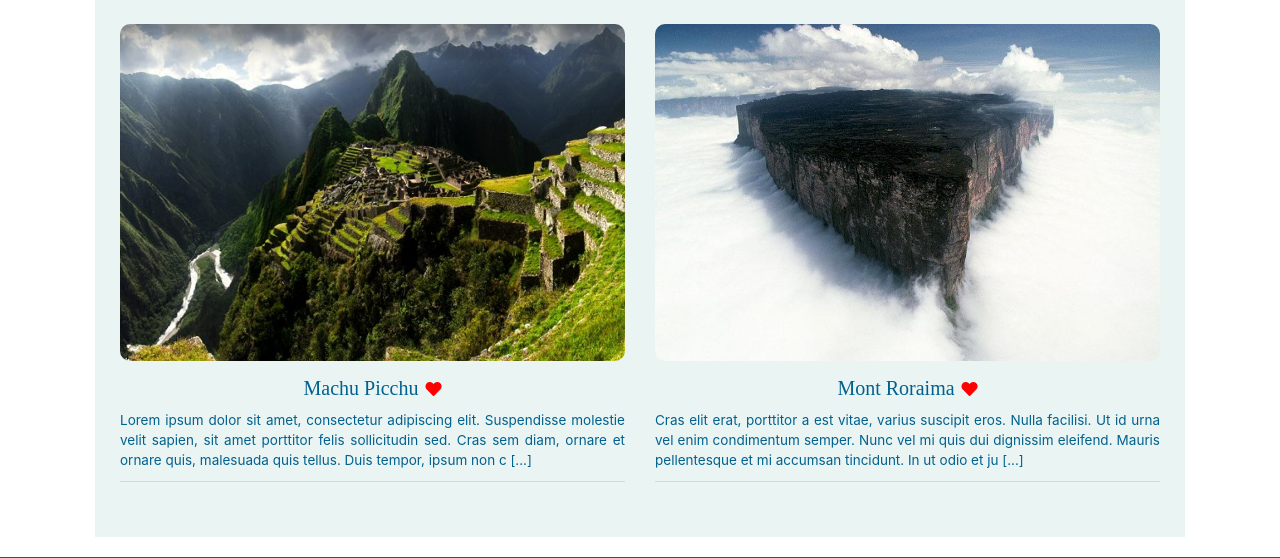
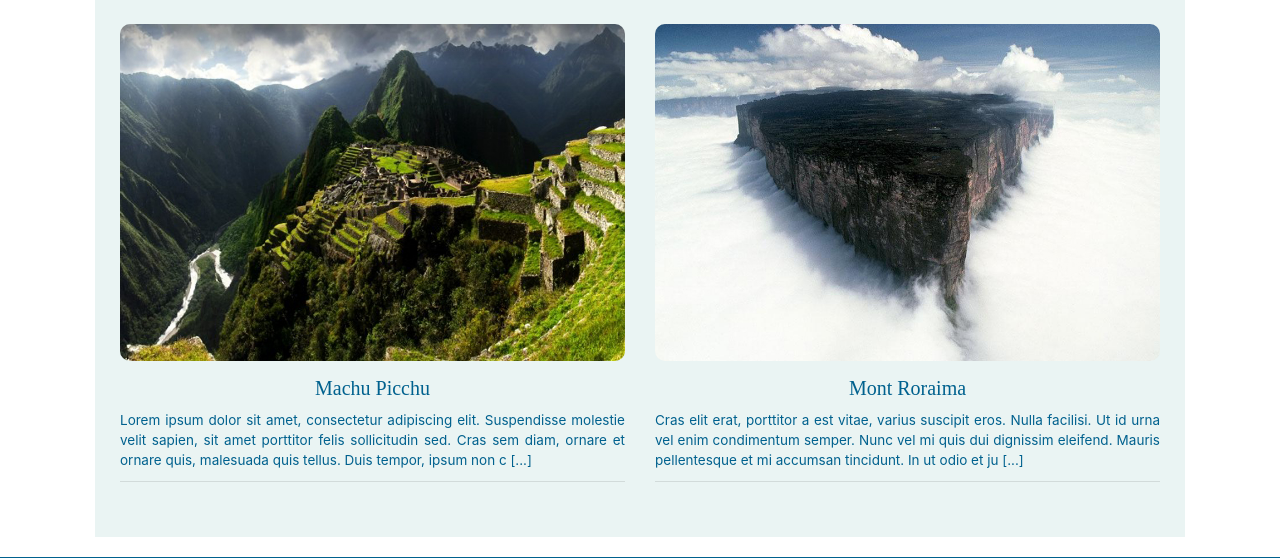
Before and after one commit to lampein/project5tech, a PHP site: page /category.php?id=1 in a window 1280 px wide. Shown: the part 311-869 px from the top of the page. Run offline with PHP 8.4, Linux system fonts and the light colour scheme; data comes from the database, SQL or seed files in the repository; some libraries are stand-ins or nearby versions; some web fonts are replaced.

Commit message:
redesign

```diff
--- a/category.phtml
+++ b/category.phtml
@@ -5,7 +5,7 @@
 				<section>
 					<a href="destination.php?id=<?= htmlspecialchars($destination['ID']) ?>" >
 						<img src="img/<?=htmlspecialchars($destination['picture']) ?>" alt="img">
-						<h2><?= htmlspecialchars($destination['title']) ?><i class="fas fa-heart"></i></h2>
+						<h2><?= htmlspecialchars($destination['title']) ?></h2>
 						<p><?= substr(htmlspecialchars($destination['description']), 0, 220)?>  [...]</p>
 					</a>
 					<hr>
```
